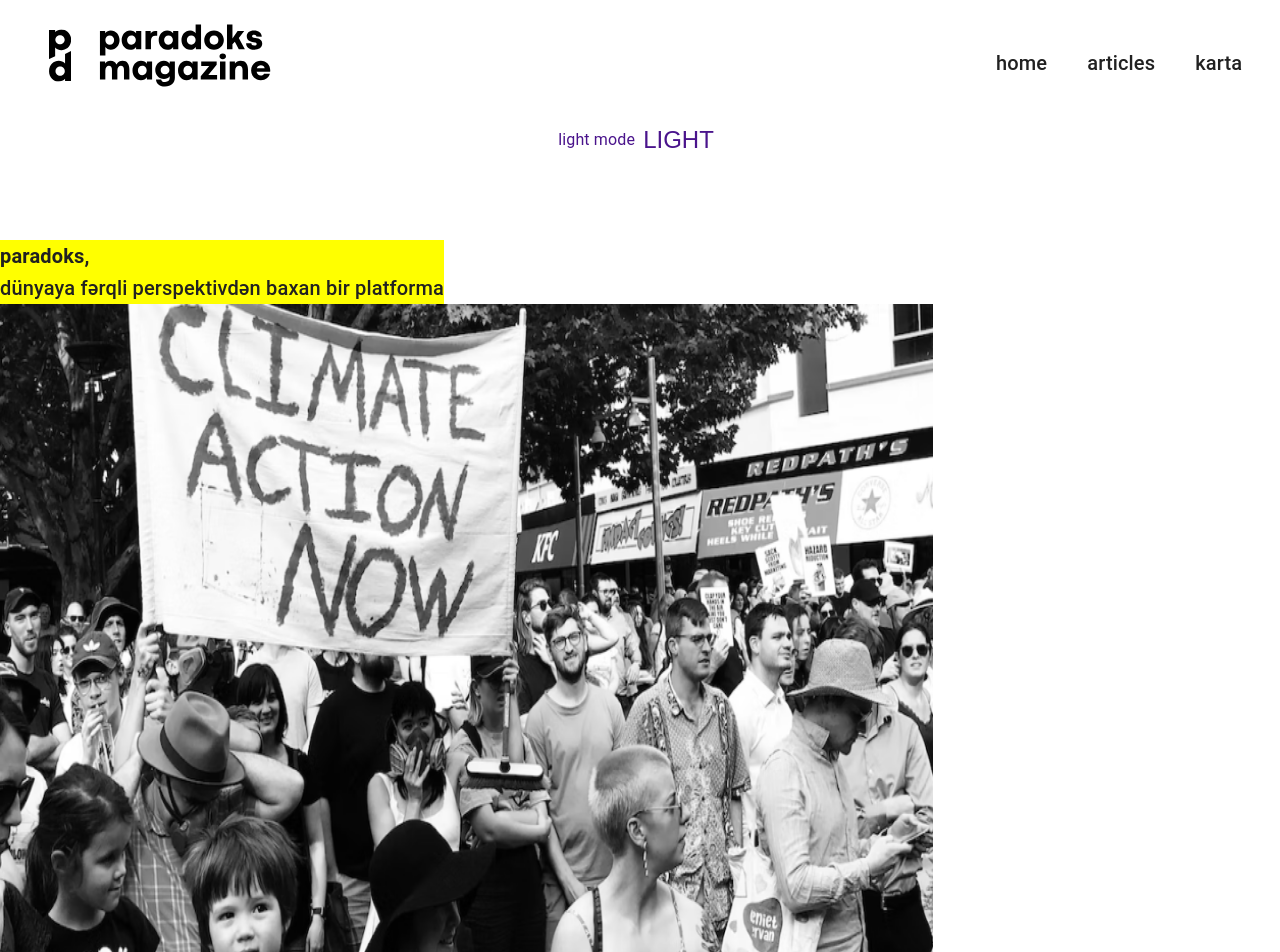
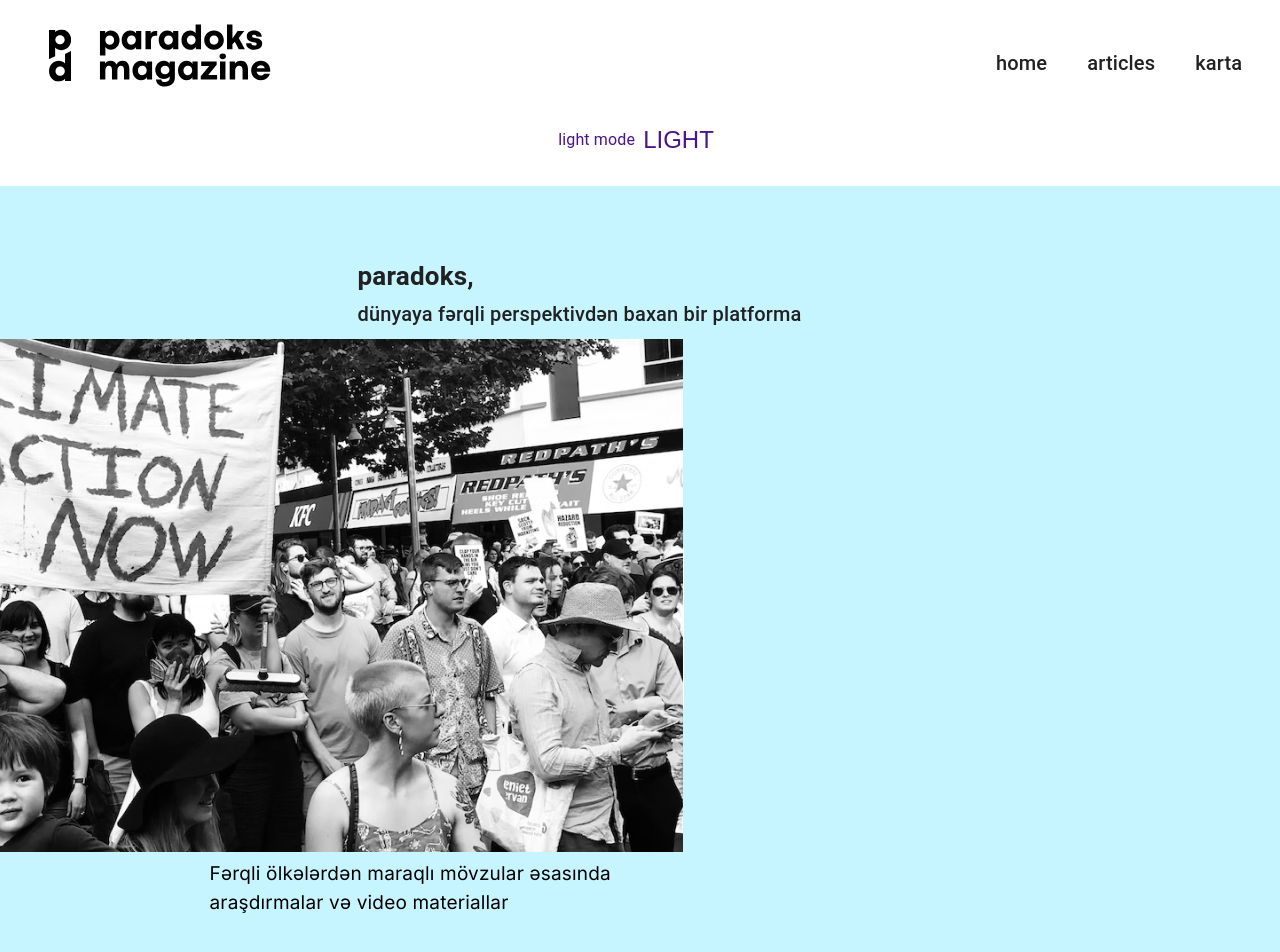
Before and after one commit to javidan-dot-com/paradoks-web, a Next.js app: page / in a window 1280 px wide. Shown: the top 952 px of the page. Built offline with nearby package versions, Linux system fonts and the light colour scheme; a web font is replaced by a local one.

Commit message:
scrollOne

```diff
--- a/modules/scroll-one/ScrollOne.styles.ts
+++ b/modules/scroll-one/ScrollOne.styles.ts
@@ -4,15 +4,16 @@ export const ScrollOneStyles = (theme: Theme) => ({
   fontWeight: 700,
   color: theme.palette.primary.main,
   fontFamily: theme.typography.fontFamily,
+  fontSize: "26px",
 });
 
 export const ScrollOneContainerStyles = (theme: Theme) => ({
   display: "flex",
   flexDirection: "column",
-  // alignItems: "start",
   justifyContent: "center",
   justifyItems: "center",
   height: "884px",
   width: "100%",
-  backgroundColor: theme.palette.background.default,
+  backgroundColor: "#C7F5FF",
+  padding: "2rem",
 });
--- a/modules/scroll-one/ScrollOne.tsx
+++ b/modules/scroll-one/ScrollOne.tsx
@@ -6,11 +6,21 @@ const ScrollOne = () => {
   const headingText = {
     brand: "paradoks, ",
     slogan: "dünyaya fərqli perspektivdən baxan bir platforma",
+    secondSlogan:
+      "Fərqli ölkələrdən maraqlı  mövzular əsasında araşdırmalar və video materiallar",
   };
 
   return (
     <Box sx={(theme) => ScrollOneContainerStyles(theme)}>
-      <Box sx={{ width: "fit-content", backgroundColor: "yellow" }}>
+      <Box
+        sx={{
+          position: "absolute",
+          width: "725px",
+          height: "82px",
+          left: "357.5px",
+          top: "256px",
+        }}
+      >
         <Typography
           variant="h6"
           component={"span"}
@@ -20,13 +30,49 @@ const ScrollOne = () => {
           <Typography variant="h6">{headingText.slogan}</Typography>
         </Typography>
       </Box>
-      <Box>
-        <Image
-          src="/images/imageScrollOne.png"
-          alt="Image Scroll One"
-          width={933}
-          height={705}
-        />
+
+      <Box
+        sx={{
+          display: "flex",
+          justifyContent: "center",
+          flexDirection: "column",
+          alignItems: "flex-end",
+
+          border: "1px solid white",
+
+          width: "651.5px",
+          height: "159.5px",
+          left: "-0.5px",
+          top: "200px",
+          backgroundColor: "white",
+          color: "white",
+        }}
+      >
+        <Box>
+          <Image
+            src="/images/imageScrollOne.png"
+            alt="Image Scroll One"
+            width={915}
+            height={513}
+          />
+        </Box>
+        <Typography
+          sx={{
+            width: "473px",
+            height: "87px",
+            left: "calc(50% - 473px/2 - 3.5px)",
+            top: "calc(50% - 87px/2)",
+            fontFamily: "Inter",
+            fontStyle: "normal",
+            fontWeight: "400",
+            fontSize: "19px",
+            lineHeight: "29px",
+            bgColor: "white",
+            color: "black",
+          }}
+        >
+          {headingText.secondSlogan}
+        </Typography>
       </Box>
     </Box>
   );
```
